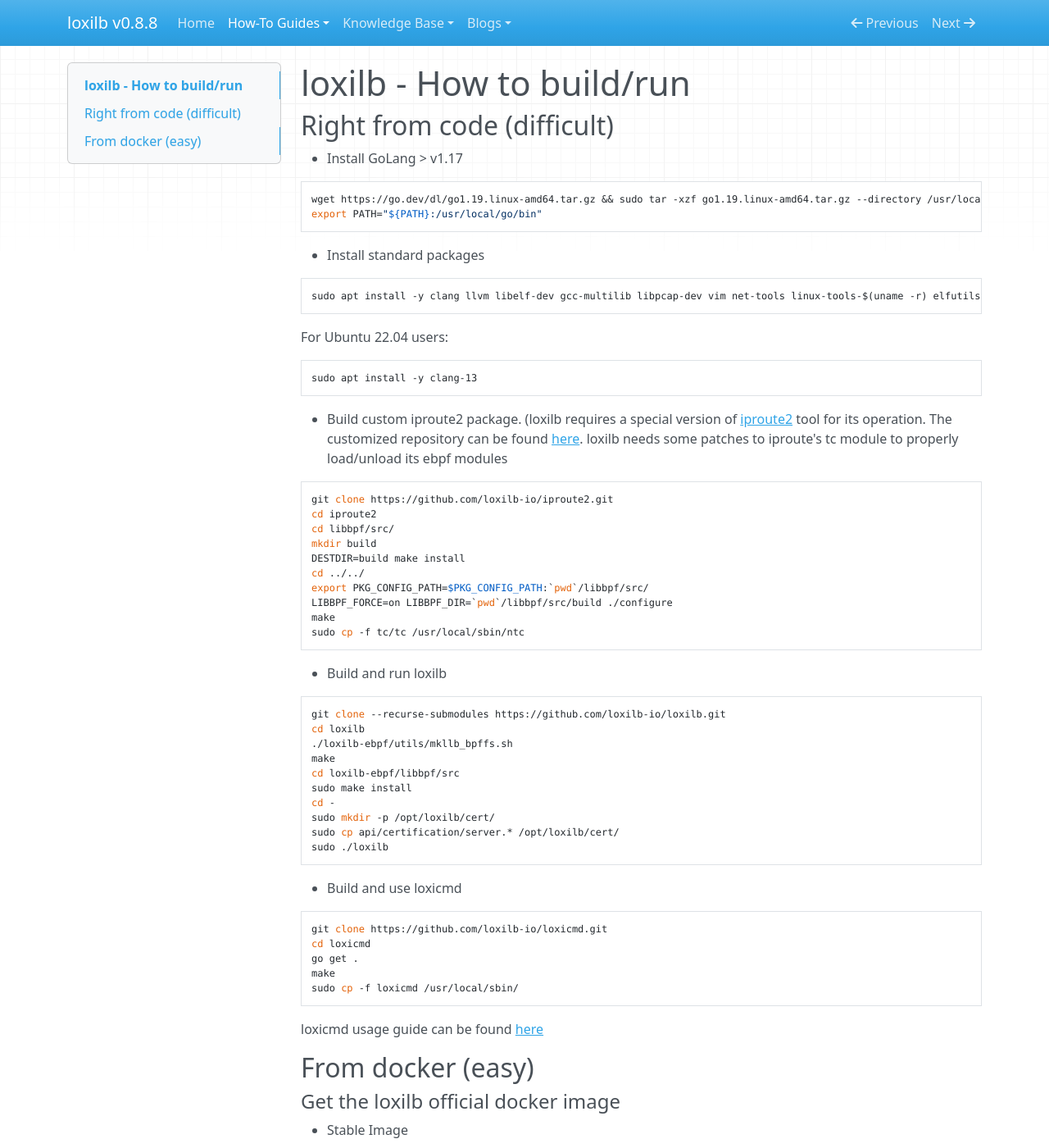
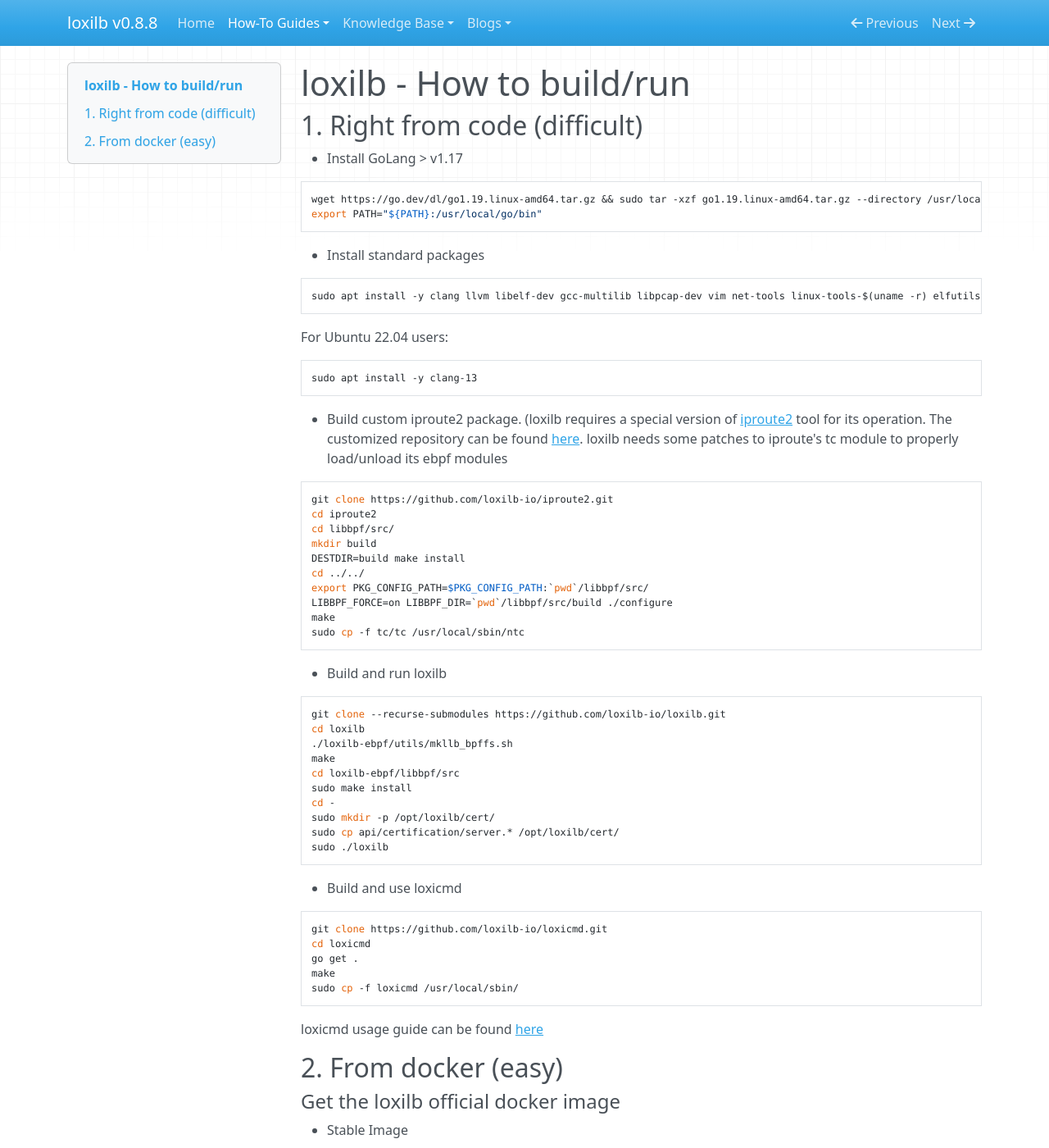
Before and after one commit to loxilb-io/loxilbdocs, an MkDocs documentation site: the page built from docs/run.md, in a window 1280 px wide and 1400 px high. Shown: the whole window at 82% size. Built offline with MkDocs 1.6.1, drawn with Linux system fonts in a browser that asks for light colours; nearby versions of some CDN libraries.

Commit message:
Update run.md

````diff
--- a/docs/run.md
+++ b/docs/run.md
@@ -1,6 +1,6 @@
 # loxilb - How to build/run
 
-## Right from code (difficult)
+## 1. Right from code (difficult)
 
 * Install GoLang > v1.17
 
@@ -59,12 +59,12 @@
 ```
 loxicmd usage guide can be found [here](https://loxilb-io.github.io/loxilbdocs/cmd/)
 
-## From docker (easy)
+## 2. From docker (easy)
 
 #### Get the loxilb official docker image
 * Stable Image
 ```
-docker pull ghcr.io/loxilb-io/loxilb:v0.8.6
+docker pull ghcr.io/loxilb-io/loxilb:v0.8.8
 ```
 * Latest dev image (possibly unstable)
 ```
````
